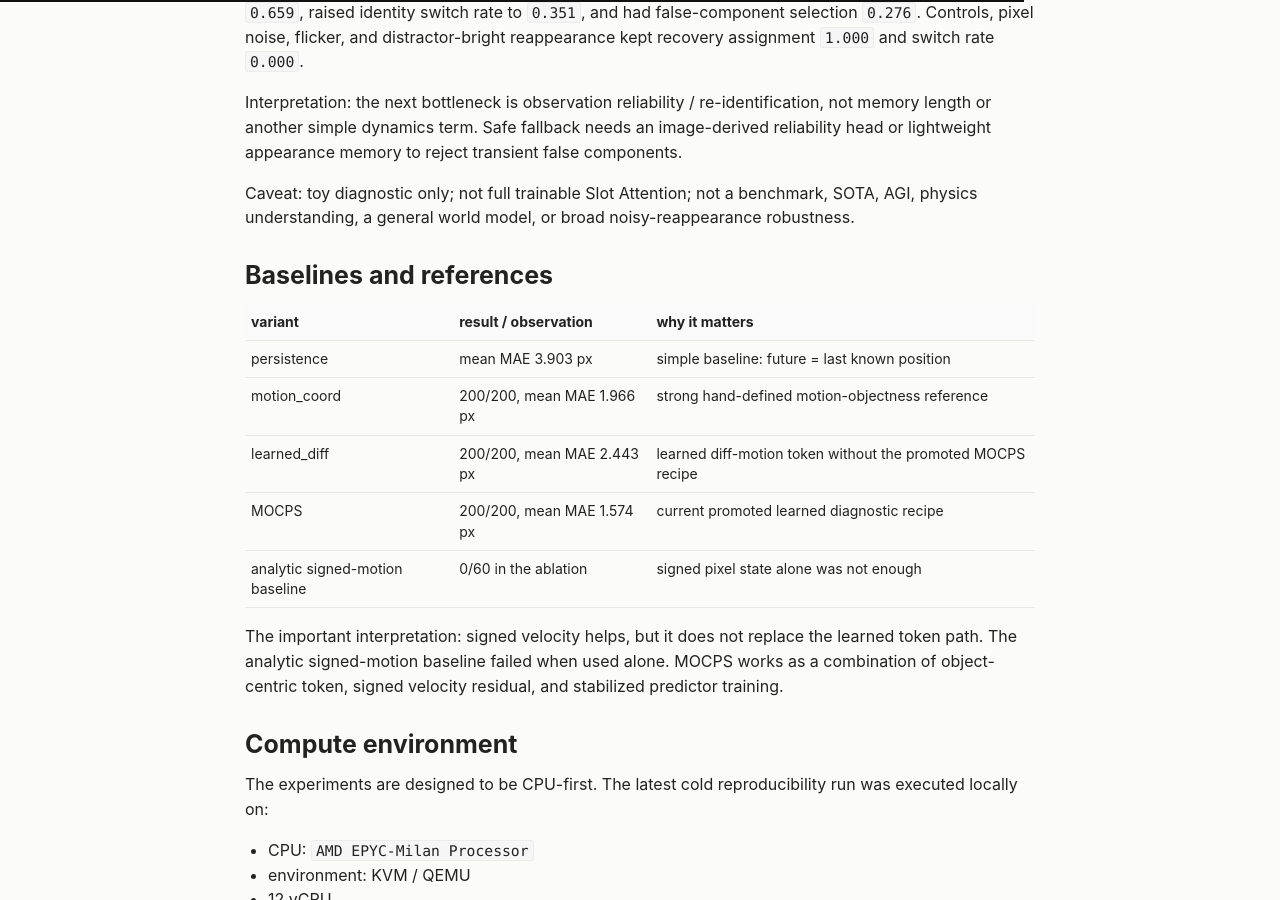
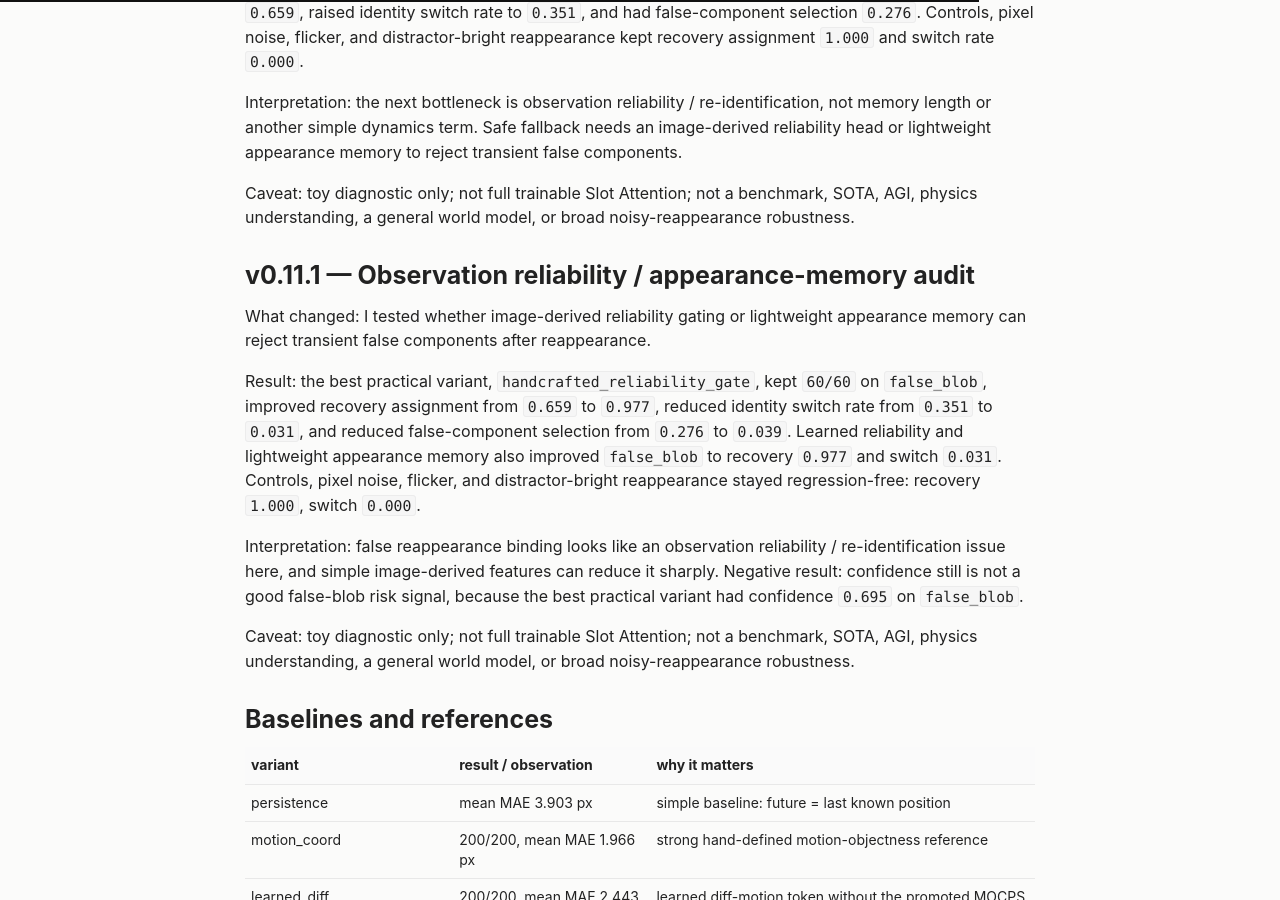
Before and after one commit to rdemb/rdemb.github.io, a Jekyll site: the page built from en/mocps.md, in a window 1280 px wide and 900 px high, scrolled down 7979 px. Built offline with Jekyll 4.4.1, drawn with Linux system fonts in a browser that asks for light colours; some of the changed text lies outside the part shown.

Commit message:
Update MOCPS observation reliability note

```diff
--- a/en/mocps.md
+++ b/en/mocps.md
@@ -244,6 +244,16 @@ Interpretation: the next bottleneck is observation reliability / re-identificati
 
 Caveat: toy diagnostic only; not full trainable Slot Attention; not a benchmark, SOTA, AGI, physics understanding, a general world model, or broad noisy-reappearance robustness.
 
+## v0.11.1 — Observation reliability / appearance-memory audit
+
+What changed: I tested whether image-derived reliability gating or lightweight appearance memory can reject transient false components after reappearance.
+
+Result: the best practical variant, `handcrafted_reliability_gate`, kept `60/60` on `false_blob`, improved recovery assignment from `0.659` to `0.977`, reduced identity switch rate from `0.351` to `0.031`, and reduced false-component selection from `0.276` to `0.039`. Learned reliability and lightweight appearance memory also improved `false_blob` to recovery `0.977` and switch `0.031`. Controls, pixel noise, flicker, and distractor-bright reappearance stayed regression-free: recovery `1.000`, switch `0.000`.
+
+Interpretation: false reappearance binding looks like an observation reliability / re-identification issue here, and simple image-derived features can reduce it sharply. Negative result: confidence still is not a good false-blob risk signal, because the best practical variant had confidence `0.695` on `false_blob`.
+
+Caveat: toy diagnostic only; not full trainable Slot Attention; not a benchmark, SOTA, AGI, physics understanding, a general world model, or broad noisy-reappearance robustness.
+
 ## Baselines and references
 
 | variant | result / observation | why it matters |
@@ -307,7 +317,7 @@ This is deliberate: a small diagnostic should be runnable without a GPU cluster
 
 ## Current position
 
-MOCPS now has a stable single-object result, and the slot-memory path survives constant-velocity occlusion. v0.10 showed an acceleration failure, v0.10.2 gave a partial safe-fallback fix, and v0.11 showed that false components at reappearance still break re-binding. The strongest public base result is still the cold run: `200/200` against persistence on the covered surface.
+MOCPS now has a stable single-object result, and the slot-memory path survives constant-velocity occlusion. v0.10 showed an acceleration failure, v0.10.2 gave a partial safe-fallback fix, v0.11 exposed false-component re-binding, and v0.11.1 sharply reduced that specific failure mode with image-derived reliability gating. The strongest public base result is still the cold run: `200/200` against persistence on the covered surface.
 
 This does not finish the research. It closes the first stable stage: there is now a recipe that works on the known worlds and baselines, so the next question is where it breaks.
 
@@ -318,12 +328,12 @@ The next tests should be harder and less comfortable:
 - moving distractor: the first checked version breaks current single-object MOCPS; the selection audit shows that correct target selection fixes the checked grid
 - crossing objects: v0.8 breaks feed-forward trainable assignment after the left/right swap; v0.8.1 fixes the checked crossing case with slot memory
 - short occlusion: v0.9 separates simple memory from predictive memory; v0.9.1 shows a learned gate on the checked grid
-- observation reliability / appearance memory after v0.11
+- harder distractor-like false components after v0.11.1
 - noisy background
 - more than one moving object
 - transfer between world variants
 
-The nearest research direction is an image-derived observation reliability head or lightweight appearance memory for false-component re-binding.
+The nearest research direction is a harder appearance-ambiguity stress test: false components that look more like real objects, plus better confidence calibration.
 
 ## What this does not mean
 
```
Also changed, not shown: de/mocps.md (+13 -3 lines), mocps.md (+13 -3 lines).
